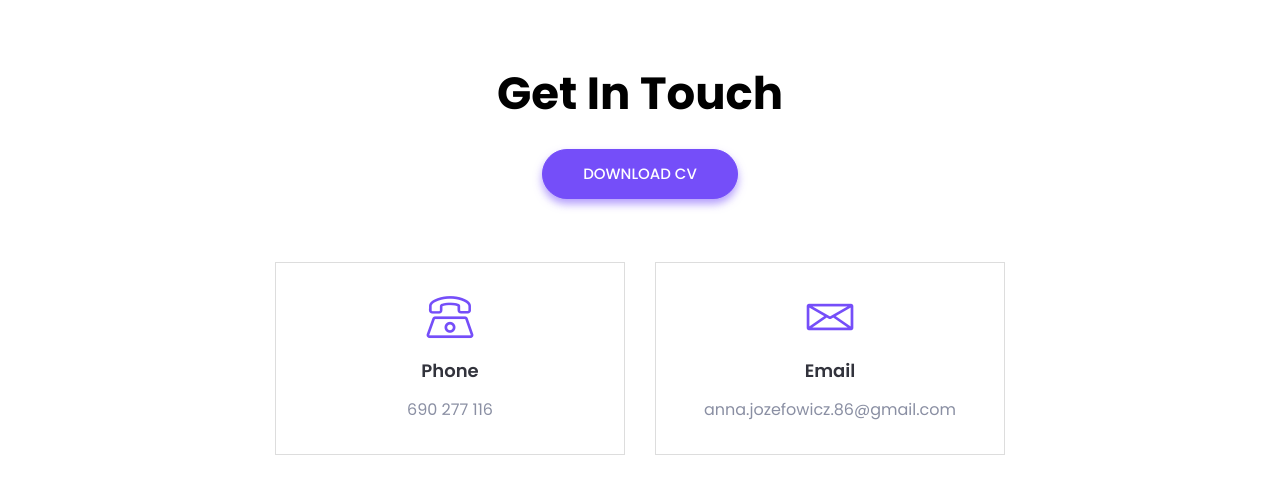
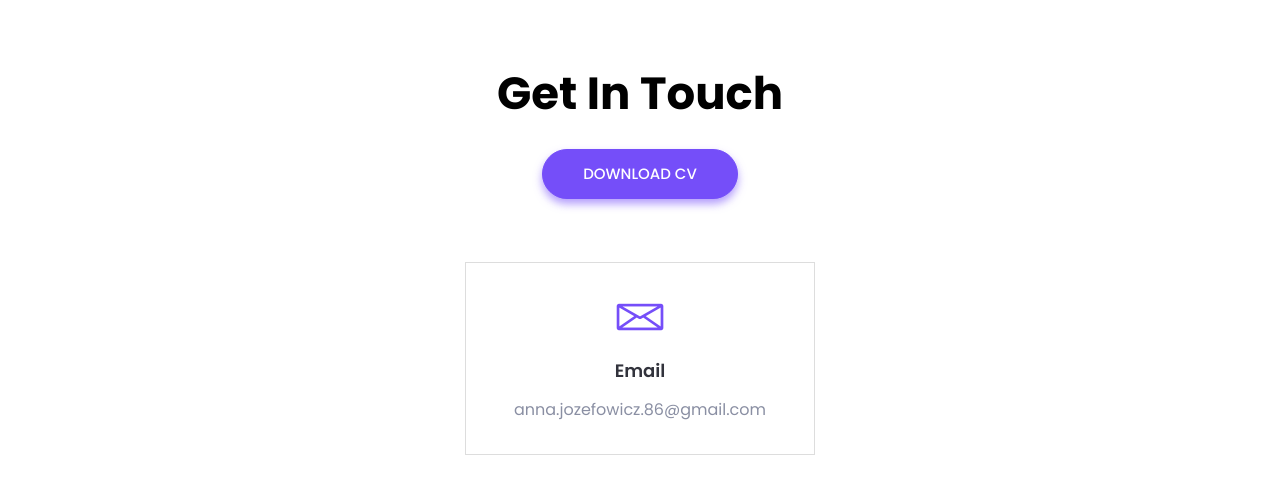
Before and after one commit to jozefowiczanna/jozefowiczanna.github.io, a website: page index.html in a window 1280 px wide. Shown: the part 4332-4819 px from the top of the page. Drawn offline with Linux system fonts and the light colour scheme; files whose address does not match are found by name.

Commit message:
update profile

```diff
--- a/index.html
+++ b/index.html
@@ -392,17 +392,6 @@
         <div class="col-lg-4 col-md-6 col-sm-7">
           <div class="contact-box text-center mt-30">
             <div class="contact-icon">
-              <i class="lni-phone"></i>
-            </div>
-            <div class="contact-content">
-              <h6 class="contact-title">Phone</h6>
-              <p>690 277 116</p>
-            </div>
-          </div> <!-- contact box -->
-        </div>
-        <div class="col-lg-4 col-md-6 col-sm-7">
-          <div class="contact-box text-center mt-30">
-            <div class="contact-icon">
               <i class="lni-envelope"></i>
             </div>
             <div class="contact-content">
```
